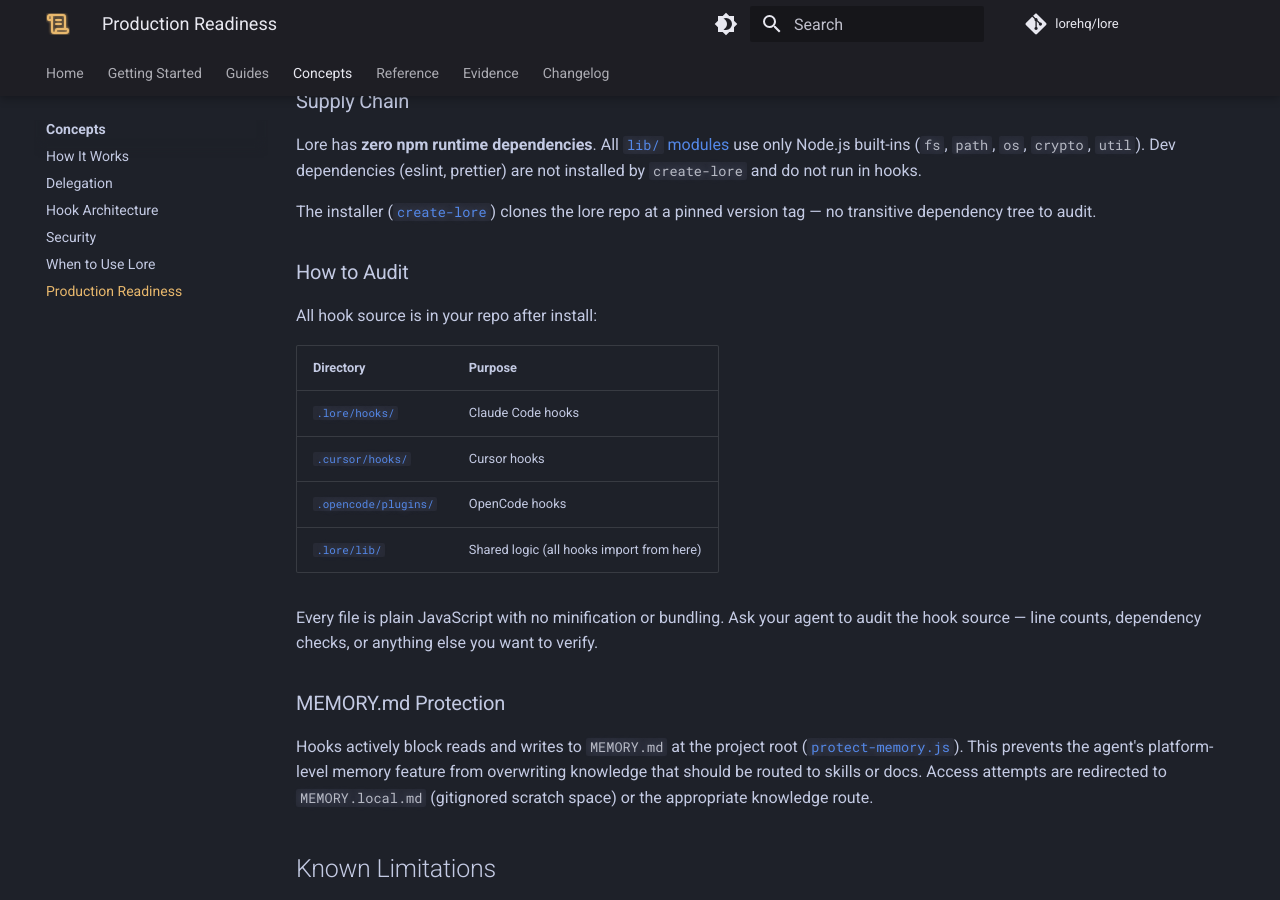
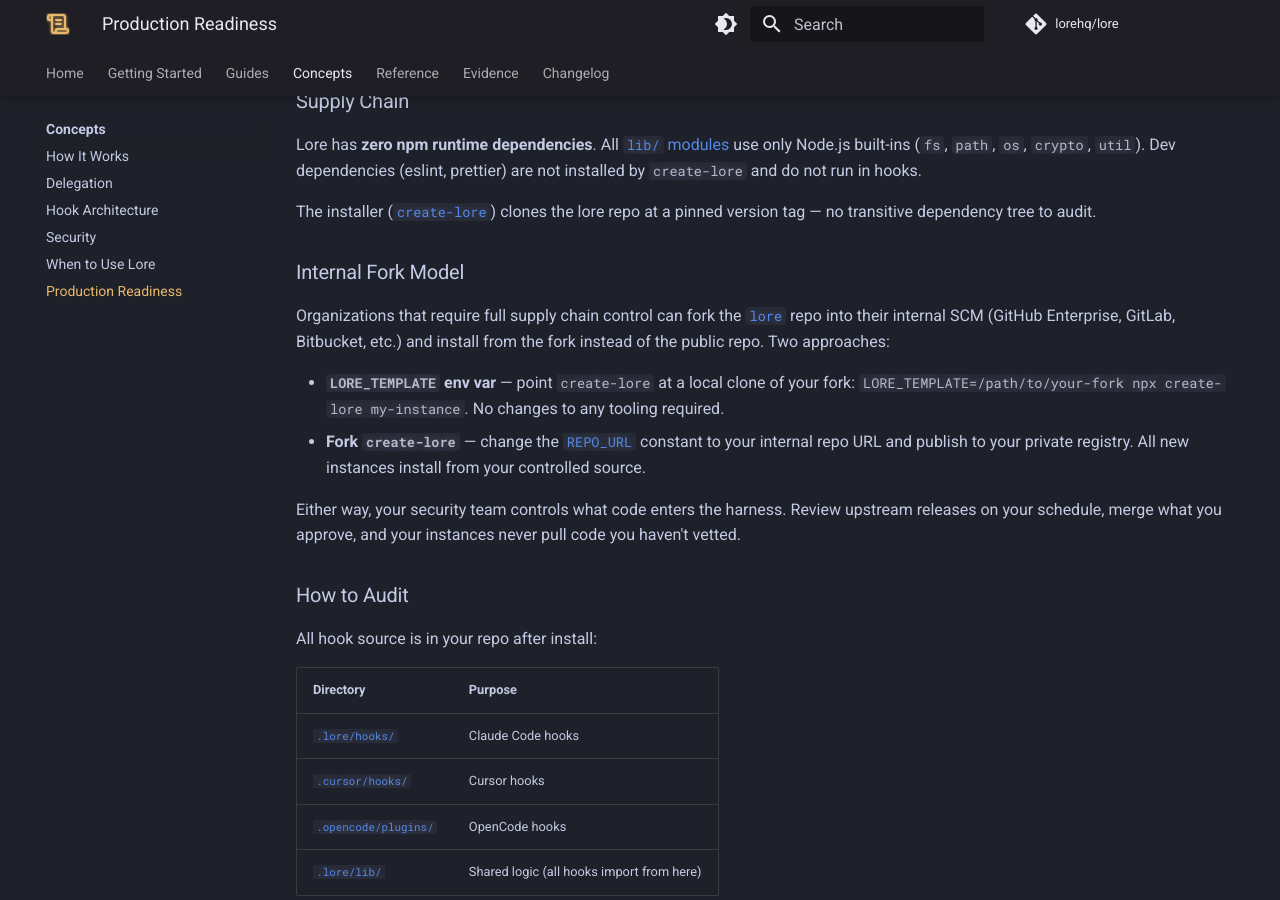
Before and after one commit to lorehq/lore-docs, an MkDocs documentation site: the page built from docs/concepts/production-readiness.md, in a window 1280 px wide and 900 px high, scrolled down 1246 px. Built offline with MkDocs 1.6.1 and Material for MkDocs 9.7.7, drawn with Linux system fonts in a browser that asks for light colours; comment, search, counter and statistics services are not loaded.

Commit message:
Add internal fork model to production readiness page
Organizations can fork the lore repo into internal SCM and install
from their fork via LORE_TEMPLATE env var or by forking create-lore.
Links to the exact source line for REPO_URL.

Co-Authored-By: Claude Opus 4.6 <noreply@anthropic.com>

```diff
--- a/docs/concepts/production-readiness.md
+++ b/docs/concepts/production-readiness.md
@@ -49,6 +49,15 @@ Lore has **zero npm runtime dependencies**. All [`lib/` modules](https://github.
 
 The installer ([`create-lore`](https://github.com/lorehq/create-lore)) clones the lore repo at a pinned version tag — no transitive dependency tree to audit.
 
+### Internal Fork Model
+
+Organizations that require full supply chain control can fork the [`lore`](https://github.com/lorehq/lore) repo into their internal SCM (GitHub Enterprise, GitLab, Bitbucket, etc.) and install from the fork instead of the public repo. Two approaches:
+
+- **`LORE_TEMPLATE` env var** — point `create-lore` at a local clone of your fork: `LORE_TEMPLATE=/path/to/your-fork npx create-lore my-instance`. No changes to any tooling required.
+- **Fork `create-lore`** — change the [`REPO_URL`](https://github.com/lorehq/create-lore/blob/main/bin/create-lore.js#L20) constant to your internal repo URL and publish to your private registry. All new instances install from your controlled source.
+
+Either way, your security team controls what code enters the harness. Review upstream releases on your schedule, merge what you approve, and your instances never pull code you haven't vetted.
+
 ### How to Audit
 
 All hook source is in your repo after install:
```
